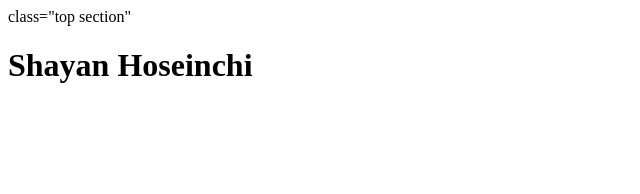
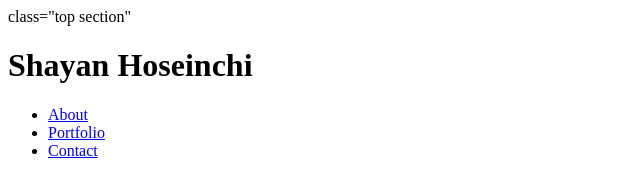
Before and after one commit to Shayan85/basic_portfolio, a plain HTML site: page index.html in a window 1280 px wide. Shown: the whole page, without its empty margins (0-640 px from the left). Drawn offline with Linux system fonts and the light colour scheme.

Commit message:
index.html top section

```diff
--- a/index.html
+++ b/index.html
@@ -9,7 +9,13 @@
 <body>
     <div> class="top section"
         <h1>Shayan Hoseinchi</h1>
-
+        <nav>
+            <ul>
+                <li><a href="index.html">About</a></li>
+                <li><a href="portfolio.html">Portfolio</a></li>
+                <li><a href="Contact.html">Contact</a></li>
+            </ul>
+        </nav>
 
     </div>
 </body>
```
